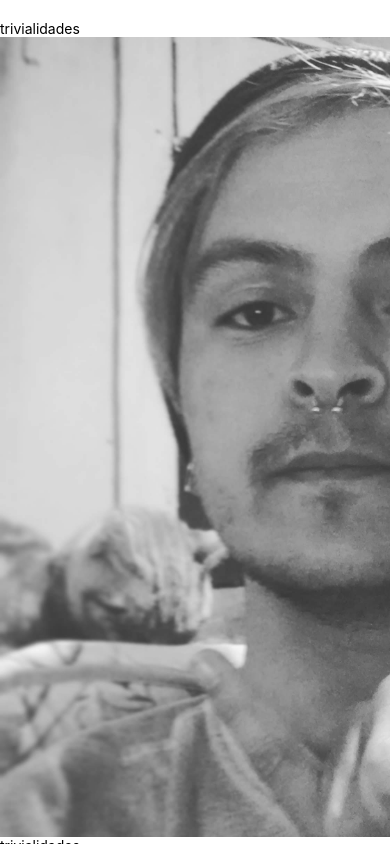
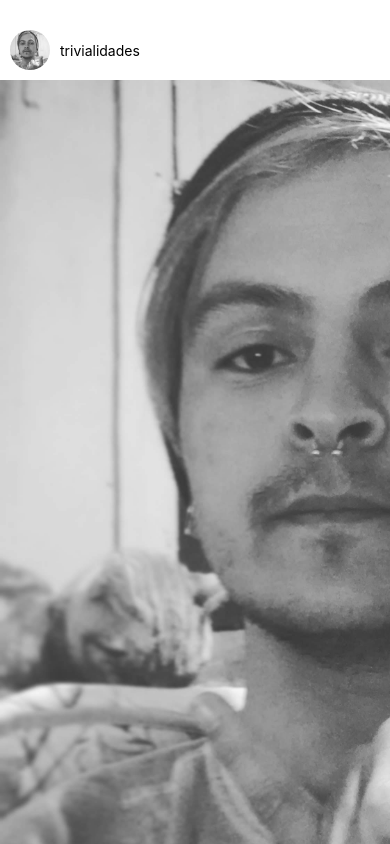
Before and after one commit to ramonlsouza/InstaluraMobile, a React Native app: screen / in a window 390 px wide. Built offline with nearby package versions, Linux system fonts and the light colour scheme.

Commit message:
foto do usuario, align center e border radius

```diff
--- a/App.js
+++ b/App.js
@@ -34,10 +34,13 @@ export default class App extends Component<Props> {
         data={fotos}
         renderItem={ ({item}) =>
           <View>
-          <Text>{item.usuario}</Text>
-          <Image source={require('./resources/img/ramon.jpg')}
-            style={{width: width, height: width}}
-          />
+            <View style={{margin: 10,flexDirection: 'row', alignItems: 'center'}}>
+              <Image source={require('./resources/img/ramon.jpg')}
+                style={{marginRight: 10, borderRadius: 20, width: 40, height: 40}}/>
+              <Text>{item.usuario}</Text>
+            </View>
+            <Image source={require('./resources/img/ramon.jpg')}
+              style={{width: width, height: width}}/>
           </View>
         }
       />
```
